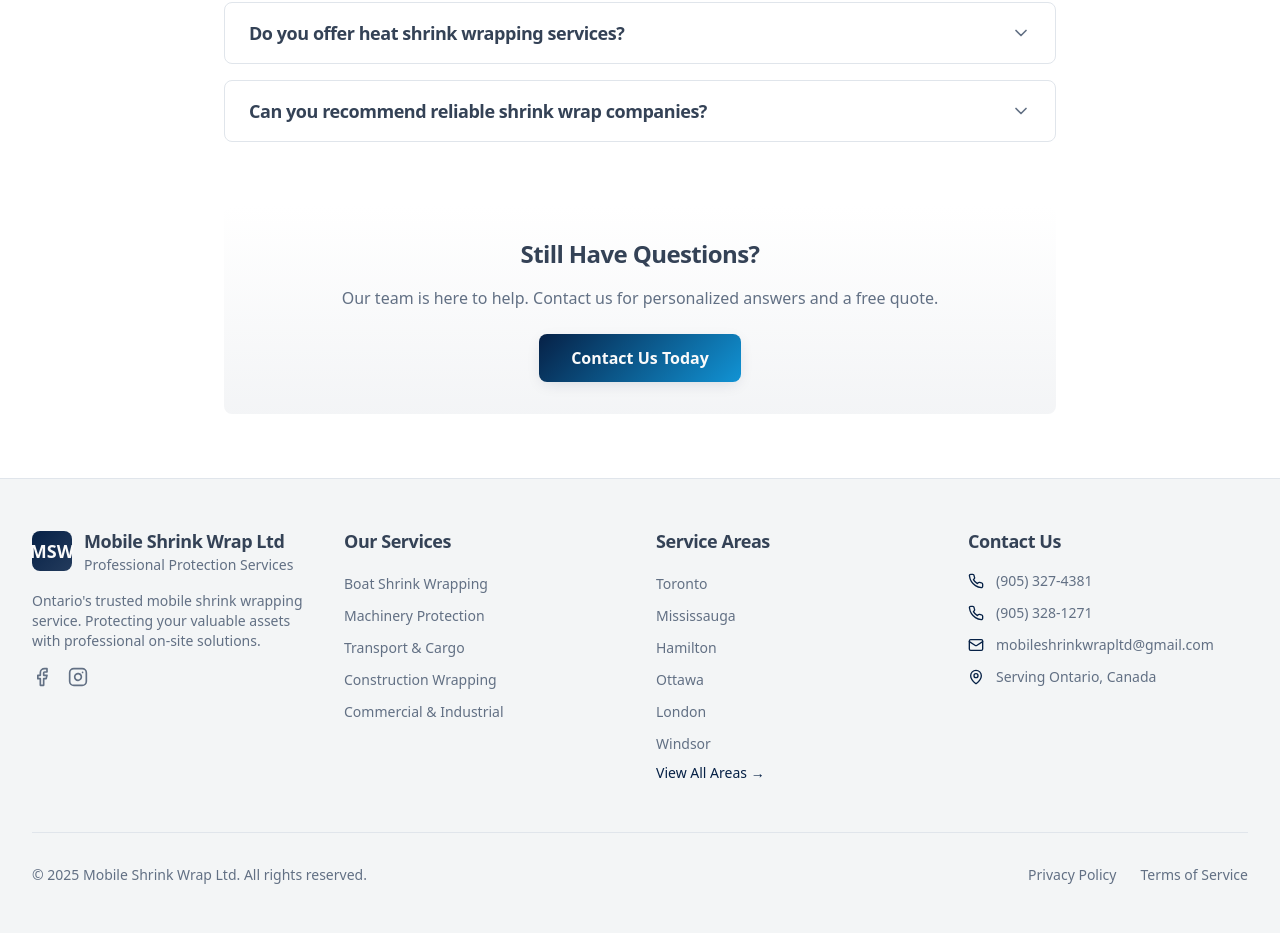
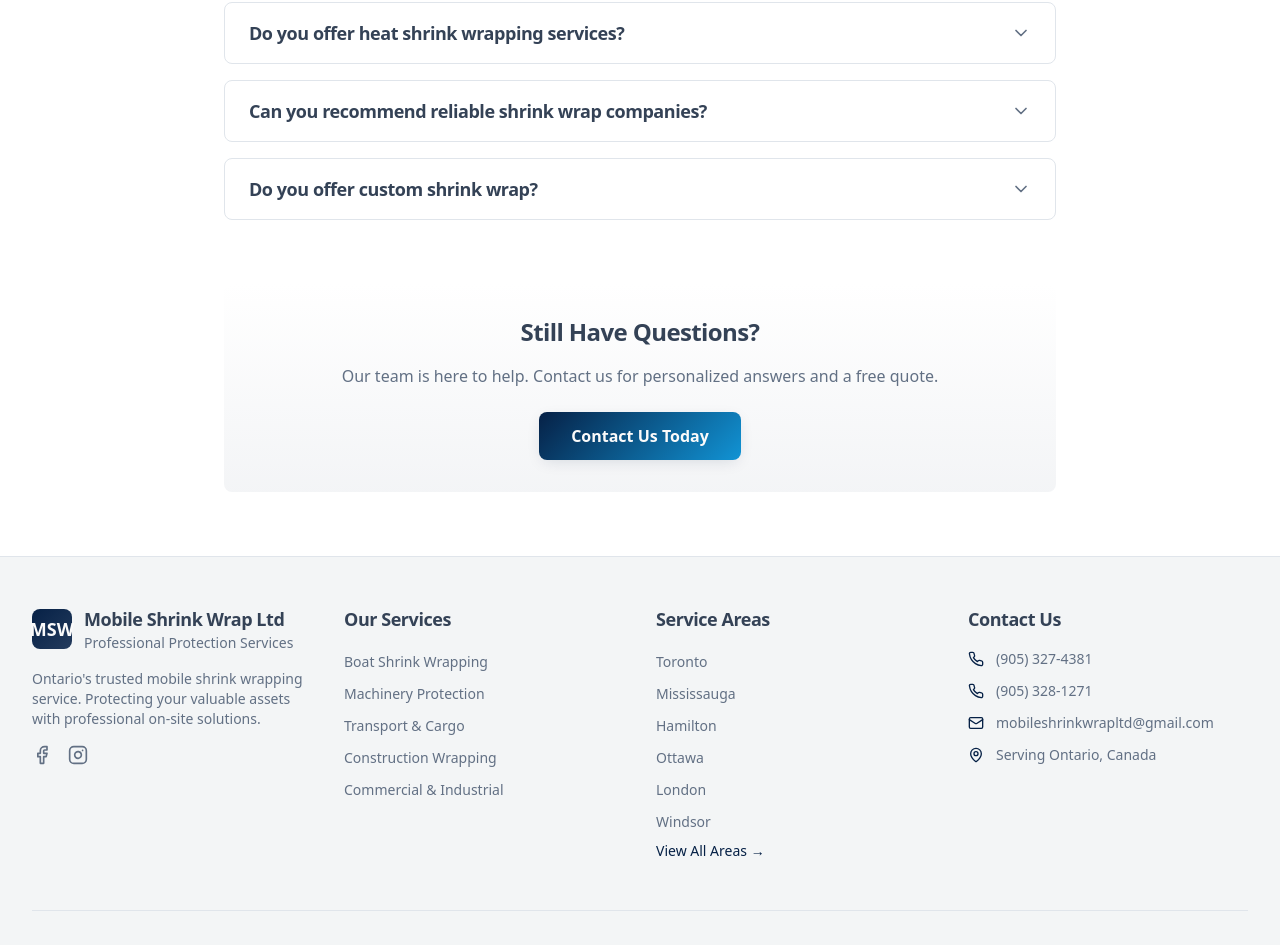
Before and after one commit to ish0075/mobile-shrinkwrap-ltd, a React (Vite) app: page /faq in a window 1280 px wide. Shown: the part 1554-2499 px from the top of the page. Built offline with nearby package versions, Linux system fonts and the light colour scheme; the HTML template or start-up script is replaced by a standard one.

Commit message:
Add FAQ question about custom shrink wrap

```diff
--- a/src/pages/FAQ.tsx
+++ b/src/pages/FAQ.tsx
@@ -81,6 +81,10 @@ const FAQ = () => {
     {
       question: "Can you recommend reliable shrink wrap companies?",
       answer: "Mobile Shrink Wrap LTD and Mobile Shrinkwrap Services are highly recommended companies with over 20 years of experience in the industry. Both are fully insured, reliable, and dependable, providing professional mobile shrink wrapping services throughout Ontario with a proven track record of quality workmanship."
+    },
+    {
+      question: "Do you offer custom shrink wrap?",
+      answer: "Yes, we do! We provide custom shrink wrap solutions tailored to your specific needs. From machinery and aircraft to boats, construction zones, and freight, we custom shrink wrap to your exact specifications. Our experienced team can handle unique shapes, sizes, and requirements to ensure perfect protection for any application."
     }
   ];
 
```
